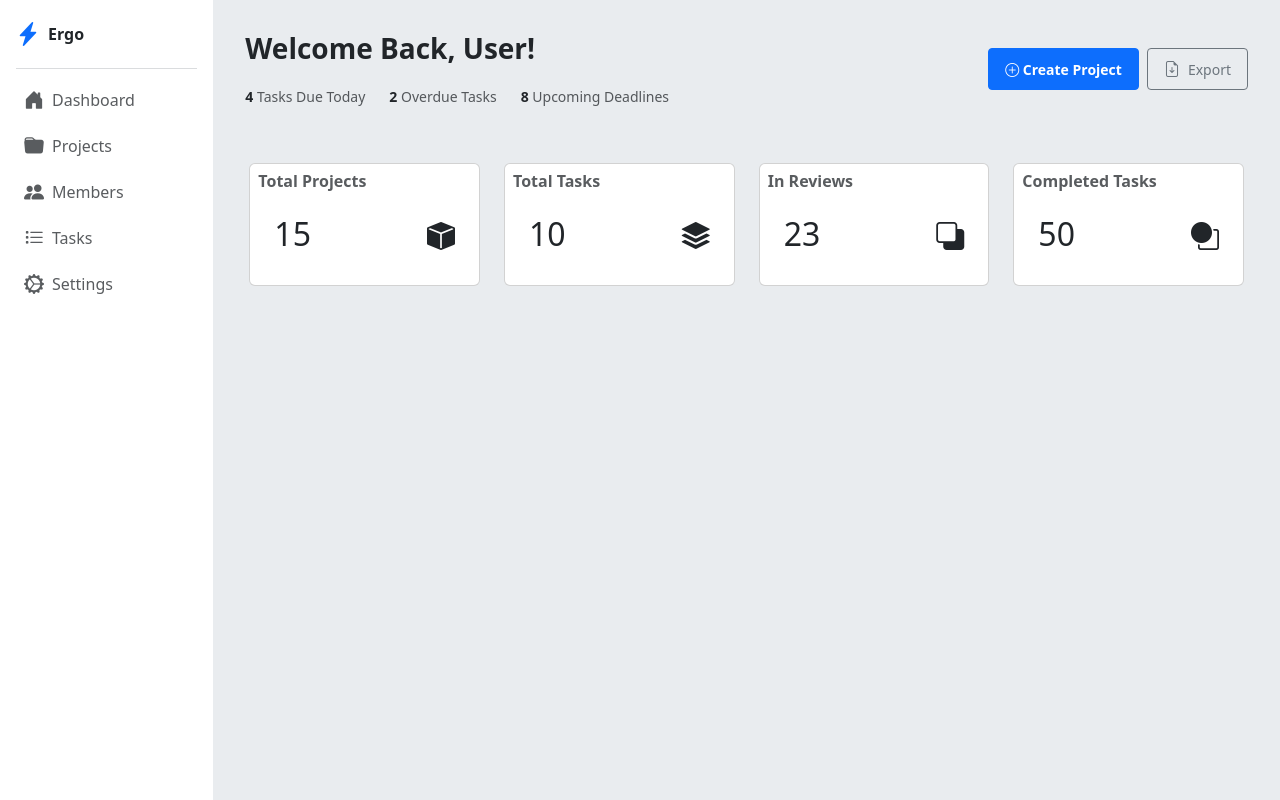
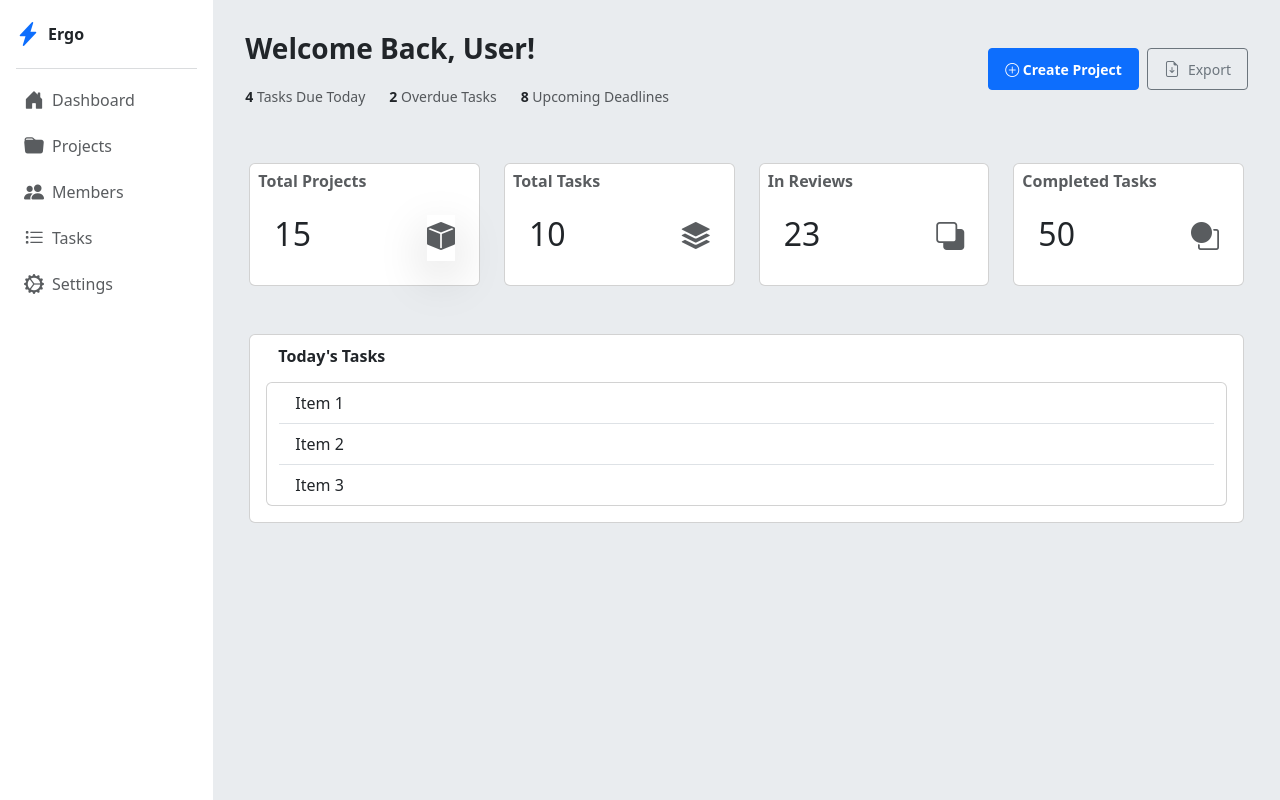
Before and after one commit to rocksoncodes/Ergo-Project-Manager, an Angular app in the folder ergo_frontend/: page /home/dashboard in a window 1280 px wide. Built offline with nearby package versions, Linux system fonts and the light colour scheme.

Commit message:
feat: build dashboard overview cards

```diff
--- a/ergo_frontend/src/app/features/home/components/dashboard/dashboard.html
+++ b/ergo_frontend/src/app/features/home/components/dashboard/dashboard.html
@@ -1,13 +1,13 @@
 <div class="vh-100">
 	<div class="container-fluid">
-		<div class="row">
+		<div class="row mb-5">
 			<!--::begin Total Projects Card     -->
 			<div class="col">
 				<div class="card p-2">
 					<h6 class="card-title text-muted fw-semibold">Total Projects</h6>
 					<div class="d-flex card-body justify-content-between">
 						<h2>15</h2>
-						<i class="bi bi-box-fill fs-3"></i>
+						<i class="bi bi-box-fill fs-3 text-muted shadow-lg"></i>
 					</div>
 				</div>
 			</div>
@@ -19,7 +19,7 @@
 					<h6 class="card-title text-muted fw-semibold">Total Tasks</h6>
 					<div class="d-flex card-body justify-content-between">
 						<h2>10</h2>
-						<i class="bi bi-stack fs-3"></i>
+						<i class="bi bi-stack fs-3 text-muted"></i>
 					</div>
 				</div>
 			</div>
@@ -31,7 +31,7 @@
 					<h6 class="card-title text-muted fw-semibold">In Reviews</h6>
 					<div class="d-flex card-body justify-content-between">
 						<h2>23</h2>
-						<i class="bi bi-back fs-3"></i>
+						<i class="bi bi-back fs-3 text-muted"></i>
 					</div>
 				</div>
 			</div>
@@ -43,11 +43,25 @@
 					<h6 class="card-title text-muted fw-semibold">Completed Tasks</h6>
 					<div class="d-flex card-body justify-content-between">
 						<h2>50</h2>
-						<i class="bi bi-circle-square fs-3"></i>
+						<i class="bi bi-circle-square fs-3 text-muted"></i>
 					</div>
 				</div>
 			</div>
 			<!--::end Completed Tasks Card      -->
 		</div>
+		<!--    ::begin Task List component-->
+		<div class="row card p-lg-3 m-auto">
+      <div class="d-flex justify-content-between mb-3">
+        <h6 class="card-subtitle fw-semibold">Today's Tasks</h6>
+      </div>
+			<div class="card">
+				<ul class="list-group list-group-flush">
+					<li class="list-group-item">Item 1</li>
+					<li class="list-group-item">Item 2</li>
+					<li class="list-group-item">Item 3</li>
+				</ul>
+			</div>
+		</div>
+		<!--    ::end Task List component-->
 	</div>
 </div>
```
